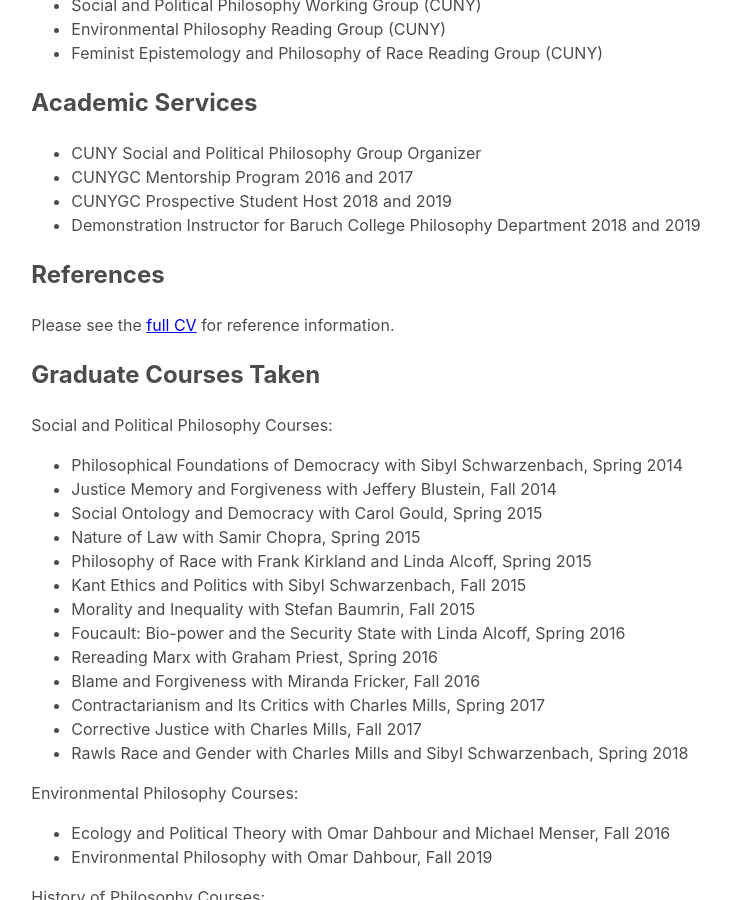
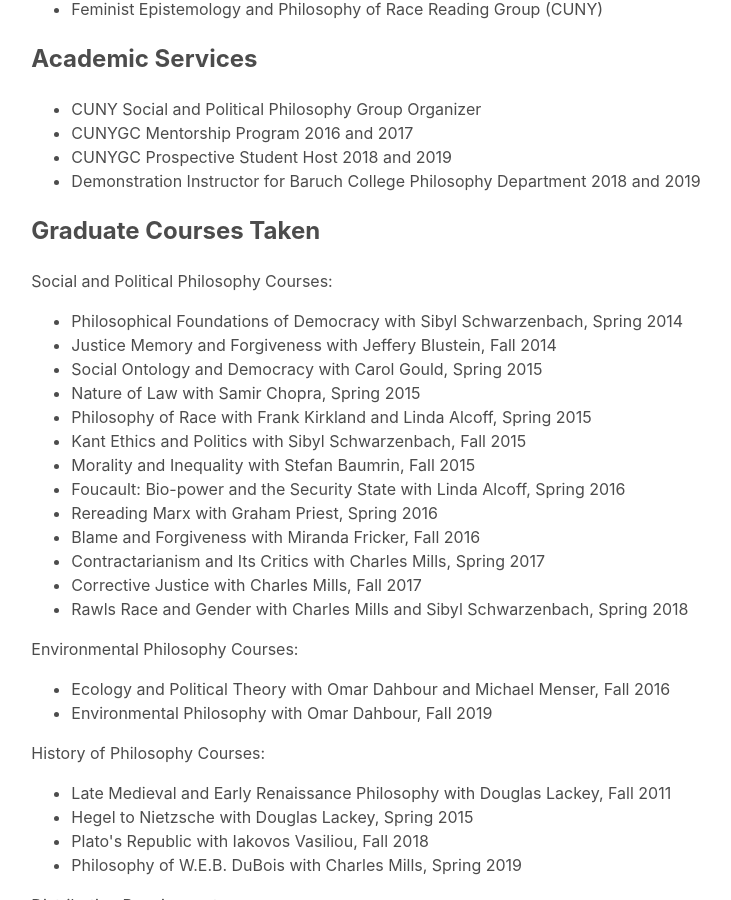
Before and after one commit to marodeiro/marodeiro.github.io, a Jekyll site: the page built from cv.html, in a window 1280 px wide and 900 px high, scrolled down 3394 px. Shown: the whole window, without its empty margins (214-945 px from the left). Built offline with Jekyll 4.4.1, drawn with Linux system fonts in a browser that asks for light colours; nearby versions of some CDN libraries; some of the changed text lies outside the part shown.

Commit message:
Update CV

```diff
--- a/cv.html
+++ b/cv.html
@@ -6,8 +6,6 @@
 ---
 <div class="pa3 pa4-ns lh-copy">
   <h1 class="f2 lh-title">Curriculum Vitae</h1>
-
-  <b><a href="/assets/pdf/manuel_rodeiro_cv.pdf" target="_blank">Download a Full PDF Version Here</a></b>
 
   <h2>Education</h2>
 
@@ -131,9 +129,6 @@
     <li>Demonstration Instructor for Baruch College Philosophy Department 2018 and 2019</li>
   </ul>
 
-  <h2>References</h2>
-  <p>Please see the <a href="/assets/pdf/manuel_rodeiro_cv.pdf" target="_blank">full CV</a> for reference information.</p>
-
   <h2>Graduate Courses Taken</h2>
   <p>Social and Political Philosophy Courses:</p>
   <ul>
```
Also changed, not shown: 1 other file.
